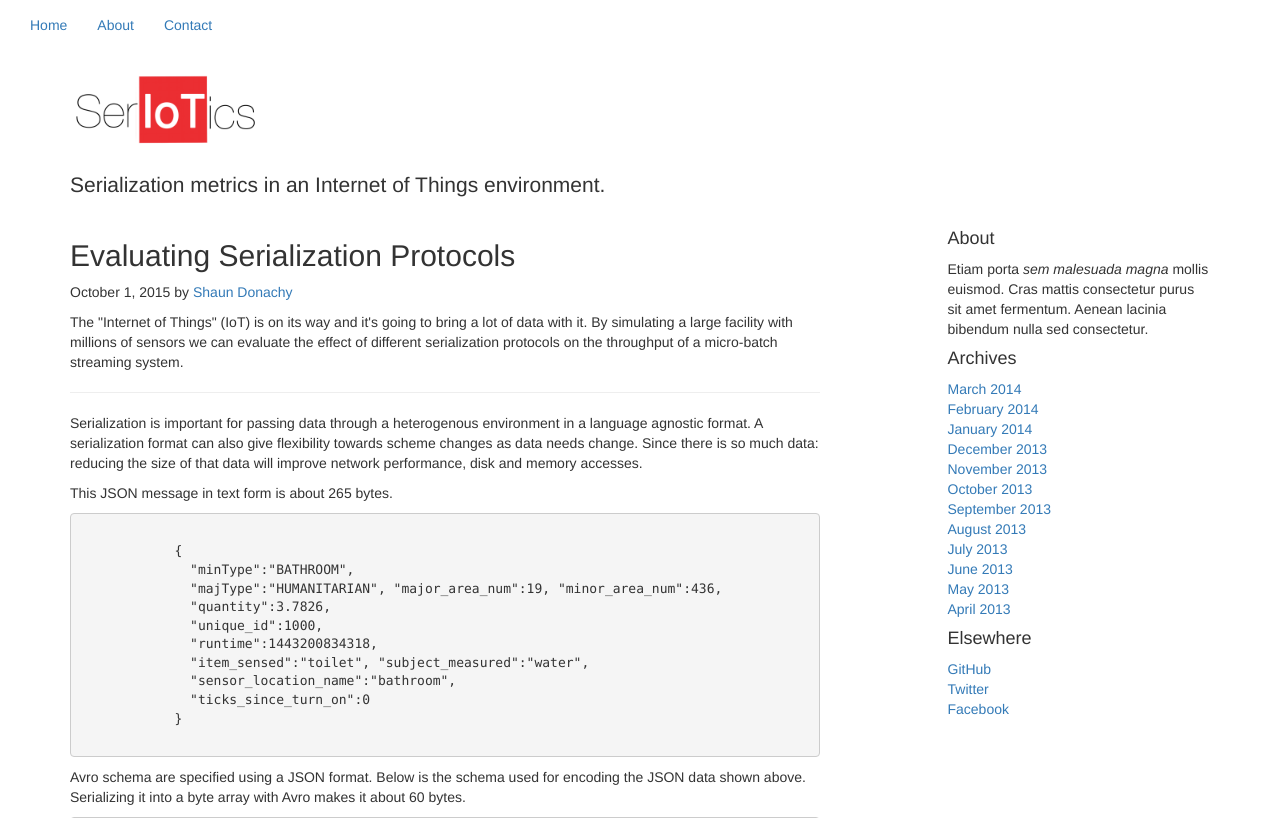
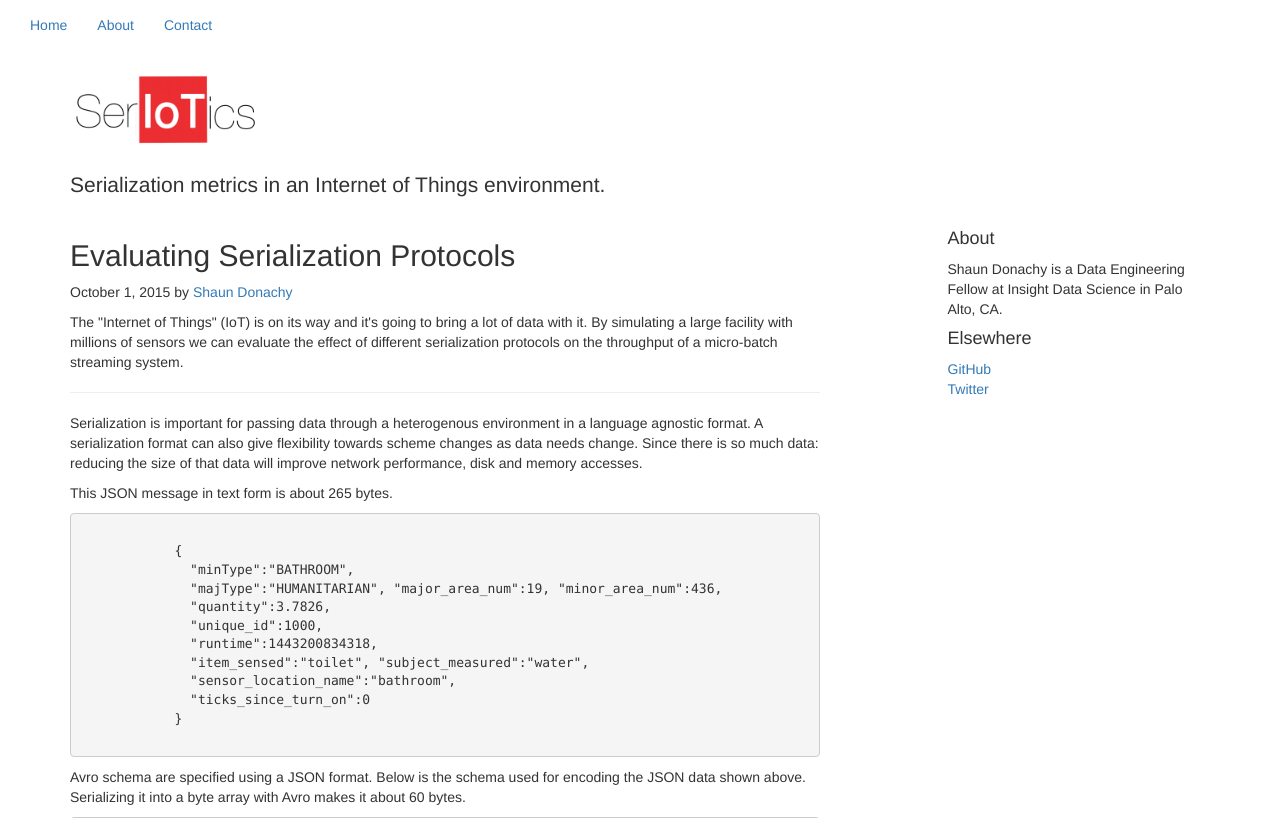
Before and after one commit to donachys/SerIoTics, a Flask app: page /blog in a window 1280 px wide. Shown: the top 818 px of the page. Run offline with Flask 2, Linux system fonts and the light colour scheme; some libraries are stand-ins or nearby versions.

Commit message:
blog cleanup

```diff
--- a/data_display/app/templates/blog.html
+++ b/data_display/app/templates/blog.html
@@ -110,88 +110,20 @@
             <p>
             Avro is clearly ahead in every test. This shows that increasing the batch window size is more useful for JSON. A possible explanation is that the process of de-serialization becomes less of a factor as more messages are consumed and de-serialized in parallel.
             </p>
-            <p>Cum sociis natoque penatibus et magnis dis parturient montes, nascetur ridiculus mus.</p>
-            <pre><code>Example code block</code></pre>
-            <p>Aenean lacinia bibendum nulla sed consectetur. Etiam porta sem malesuada magna mollis euismod. Fusce dapibus, tellus ac cursus commodo, tortor mauris condimentum nibh, ut fermentum massa.</p>
-            <h3>Sub-heading</h3>
-            <p>Cum sociis natoque penatibus et magnis dis parturient montes, nascetur ridiculus mus. Aenean lacinia bibendum nulla sed consectetur. Etiam porta sem malesuada magna mollis euismod. Fusce dapibus, tellus ac cursus commodo, tortor mauris condimentum nibh, ut fermentum massa justo sit amet risus.</p>
-            <ul>
-              <li>Praesent commodo cursus magna, vel scelerisque nisl consectetur et.</li>
-              <li>Donec id elit non mi porta gravida at eget metus.</li>
-              <li>Nulla vitae elit libero, a pharetra augue.</li>
-            </ul>
-            <p>Donec ullamcorper nulla non metus auctor fringilla. Nulla vitae elit libero, a pharetra augue.</p>
-            <ol>
-              <li>Vestibulum id ligula porta felis euismod semper.</li>
-              <li>Cum sociis natoque penatibus et magnis dis parturient montes, nascetur ridiculus mus.</li>
-              <li>Maecenas sed diam eget risus varius blandit sit amet non magna.</li>
-            </ol>
-            <p>Cras mattis consectetur purus sit amet fermentum. Sed posuere consectetur est at lobortis.</p>
           </div><!-- /.blog-post -->
-
-          <div class="blog-post">
-            <h2 class="blog-post-title">Another blog post</h2>
-            <p class="blog-post-meta">December 23, 2013 by <a href="#">Jacob</a></p>
-
-            <p>Cum sociis natoque penatibus et magnis <a href="#">dis parturient montes</a>, nascetur ridiculus mus. Aenean eu leo quam. Pellentesque ornare sem lacinia quam venenatis vestibulum. Sed posuere consectetur est at lobortis. Cras mattis consectetur purus sit amet fermentum.</p>
-            <blockquote>
-              <p>Curabitur blandit tempus porttitor. <strong>Nullam quis risus eget urna mollis</strong> ornare vel eu leo. Nullam id dolor id nibh ultricies vehicula ut id elit.</p>
-            </blockquote>
-            <p>Etiam porta <em>sem malesuada magna</em> mollis euismod. Cras mattis consectetur purus sit amet fermentum. Aenean lacinia bibendum nulla sed consectetur.</p>
-            <p>Vivamus sagittis lacus vel augue laoreet rutrum faucibus dolor auctor. Duis mollis, est non commodo luctus, nisi erat porttitor ligula, eget lacinia odio sem nec elit. Morbi leo risus, porta ac consectetur ac, vestibulum at eros.</p>
-          </div><!-- /.blog-post -->
-
-          <div class="blog-post">
-            <h2 class="blog-post-title">New feature</h2>
-            <p class="blog-post-meta">December 14, 2013 by <a href="#">Chris</a></p>
-
-            <p>Cum sociis natoque penatibus et magnis dis parturient montes, nascetur ridiculus mus. Aenean lacinia bibendum nulla sed consectetur. Etiam porta sem malesuada magna mollis euismod. Fusce dapibus, tellus ac cursus commodo, tortor mauris condimentum nibh, ut fermentum massa justo sit amet risus.</p>
-            <ul>
-              <li>Praesent commodo cursus magna, vel scelerisque nisl consectetur et.</li>
-              <li>Donec id elit non mi porta gravida at eget metus.</li>
-              <li>Nulla vitae elit libero, a pharetra augue.</li>
-            </ul>
-            <p>Etiam porta <em>sem malesuada magna</em> mollis euismod. Cras mattis consectetur purus sit amet fermentum. Aenean lacinia bibendum nulla sed consectetur.</p>
-            <p>Donec ullamcorper nulla non metus auctor fringilla. Nulla vitae elit libero, a pharetra augue.</p>
-          </div><!-- /.blog-post -->
-
-          <nav>
-            <ul class="pager">
-              <li><a href="#">Previous</a></li>
-              <li><a href="#">Next</a></li>
-            </ul>
-          </nav>
 
         </div><!-- /.blog-main -->
 
         <div class="col-sm-3 col-sm-offset-1 blog-sidebar">
           <div class="sidebar-module sidebar-module-inset">
             <h4>About</h4>
-            <p>Etiam porta <em>sem malesuada magna</em> mollis euismod. Cras mattis consectetur purus sit amet fermentum. Aenean lacinia bibendum nulla sed consectetur.</p>
-          </div>
-          <div class="sidebar-module">
-            <h4>Archives</h4>
-            <ol class="list-unstyled">
-              <li><a href="#">March 2014</a></li>
-              <li><a href="#">February 2014</a></li>
-              <li><a href="#">January 2014</a></li>
-              <li><a href="#">December 2013</a></li>
-              <li><a href="#">November 2013</a></li>
-              <li><a href="#">October 2013</a></li>
-              <li><a href="#">September 2013</a></li>
-              <li><a href="#">August 2013</a></li>
-              <li><a href="#">July 2013</a></li>
-              <li><a href="#">June 2013</a></li>
-              <li><a href="#">May 2013</a></li>
-              <li><a href="#">April 2013</a></li>
-            </ol>
+            <p>Shaun Donachy is a Data Engineering Fellow at Insight Data Science in Palo Alto, CA.</p>
           </div>
           <div class="sidebar-module">
             <h4>Elsewhere</h4>
             <ol class="list-unstyled">
-              <li><a href="#">GitHub</a></li>
-              <li><a href="#">Twitter</a></li>
-              <li><a href="#">Facebook</a></li>
+              <li><a href="https://github.com/donachys/SerIoTics">GitHub</a></li>
+              <li><a href="https://twitter.com/donachys">Twitter</a></li>
             </ol>
           </div>
         </div><!-- /.blog-sidebar -->
@@ -201,7 +133,6 @@
     </div><!-- /.container -->
 
     <footer class="blog-footer">
-      <p>Blog template built for <a href="http://getbootstrap.com">Bootstrap</a> by <a href="https://twitter.com/mdo">@mdo</a>.</p>
       <p>
         <a href="#">Back to top</a>
       </p>
```
